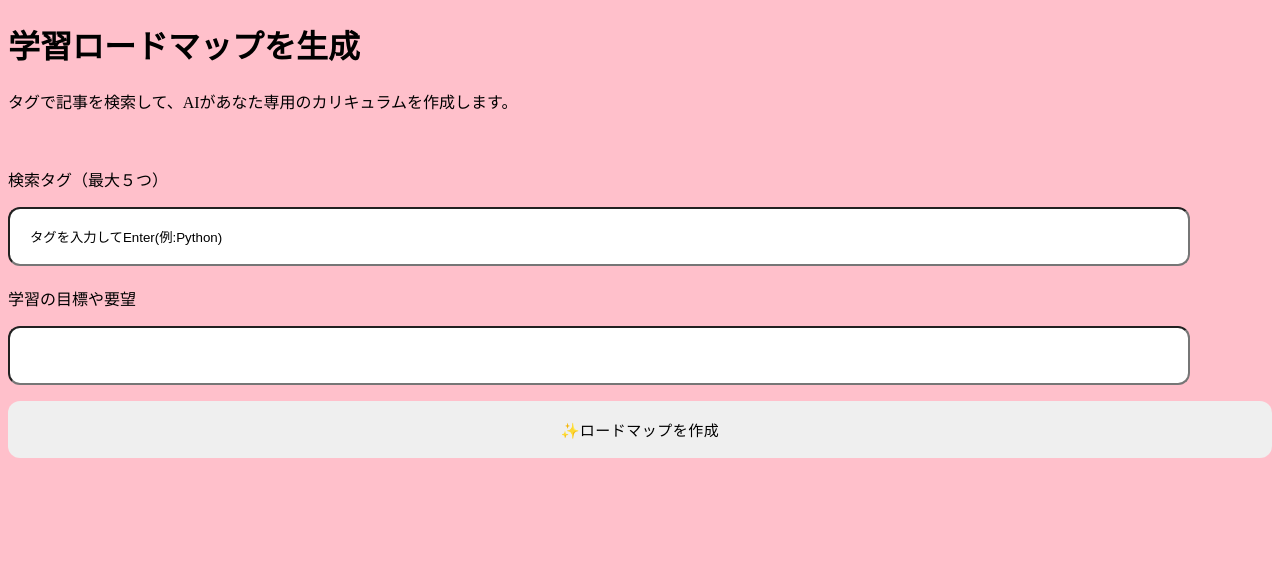
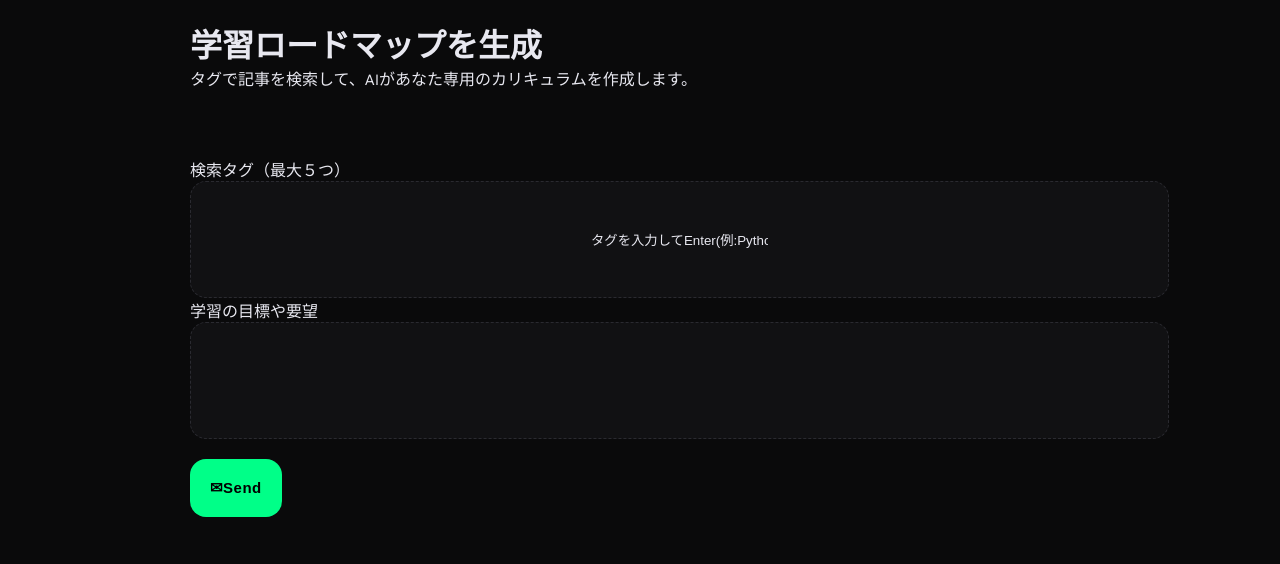
Before and after one commit to dai-par/Generate-textbook-by-QiitaAPI-ClaudeAPI, a Flask app: page / in a window 1280 px wide. Shown: the top 564 px of the page. Run offline with Flask 3, Linux system fonts and the light colour scheme.

Commit message:
cording css

```diff
--- a/main_app/run.py
+++ b/main_app/run.py
@@ -1,4 +1,4 @@
-from main_app.main import app
+from main import app
 
 if __name__ == '__main__':
     app.run(debug=False)
--- a/main_app/static/style.css
+++ b/main_app/static/style.css
@@ -1,33 +1,63 @@
-body {
-    background: #ffc0cb;
+* {
+    margin: 0;
+    padding: 0;
+    box-sizing: border-box;
 }
 
-.section1 {
+body {
     margin-top: 20px;
+    background: #0a0a0b;
+    color: #e8e8f0;
+    font-family: 'Syne', sans-serif;
+}
+
+.container {
+    position: relative;
+    max-width: 900px;
+    margin: 0 auto;
+    justify-content: space-between;
+}
+
+.upload-section {
+    margin: 48px 0;
 }
 
 .tag_form {
-    width: 90%;
-    padding: 20px;
-    border-radius: 12px;
+    border: 1.5px dashed #2a2a30;
+    border-radius: 16px;
+    padding: 50px 400px;
+    cursor: pointer;
+    transition: all 0.3s ease;
+    background: #111113;
+    color: #e8e8f0;
+    overflow: hidden;
 }
 
-.section2 {
-    margin-top: 20px;
-}
-.request_mes{
-    width: 90%;
-    padding: 20px;
-    border-radius: 12px;
+.request_mes {
+    border: 1.5px dashed #2a2a30;
+    border-radius: 16px;
+    padding: 50px 400px;
+    cursor: pointer;
+    transition: all 0.3s ease;
+    background: #111113;
+    color: #e8e8f0;
+    overflow: hidden;
 }
 
 .submit_btn {
-    width: 100%;
-    padding: 18px;
     border: none;
-    border-radius: 12px;
+    border-radius: 16px;
+    background: #00ff88;
+    margin-top: 20px;
+    padding: 20px;
     font-size: 15px;
+    font-weight: 700;
     letter-spacing: 0.5px;
-    margin-top: 16px;
+    cursor: pointer;
+    transition: all 0.2s ease;
+}
 
+.submit_btn:hover {
+    box-shadow: 0 0 40px rgba(0, 255, 136, 0.4);
+    transform: translateY(-1px);
 }
--- a/main_app/templates/index.html
+++ b/main_app/templates/index.html
@@ -10,26 +10,24 @@
 </head>
 </head>
 <body>
+    <div class="container">
         <h1>学習ロードマップを生成</h1>
         <p>タグで記事を検索して、AIがあなた専用のカリキュラムを作成します。</p>
         <br>
-
+    <section class="upload-section">
         <form action="surch" method="post">
-        <div class="section1">
             <p>検索タグ（最大５つ）</p>
-            <input type="text" name="tag" class="tag_form" value="タグを入力してEnter(例:Python)">
-        </div>
-        <div class="section2">
+            <div class="text-area"><input type="text" name="tag" class="tag_form" value="タグを入力してEnter(例:Python)"></div>
             <p>学習の目標や要望</p>
             <input type="text" name="request_message" class="request_mes">
         <button type="submit" class="submit_btn" id="submit_btn">
-                ✨ロードマップを作成
+            ✉︎Send
         </button>
-        </div>
         </form>
+    </section>
     {% if output %}
         <pre>{{ output }}</pre>
     {% endif %}
-
+    </div>
 </body>
 </html>
```
Lines whose indentation alone changed are shown as unchanged.
